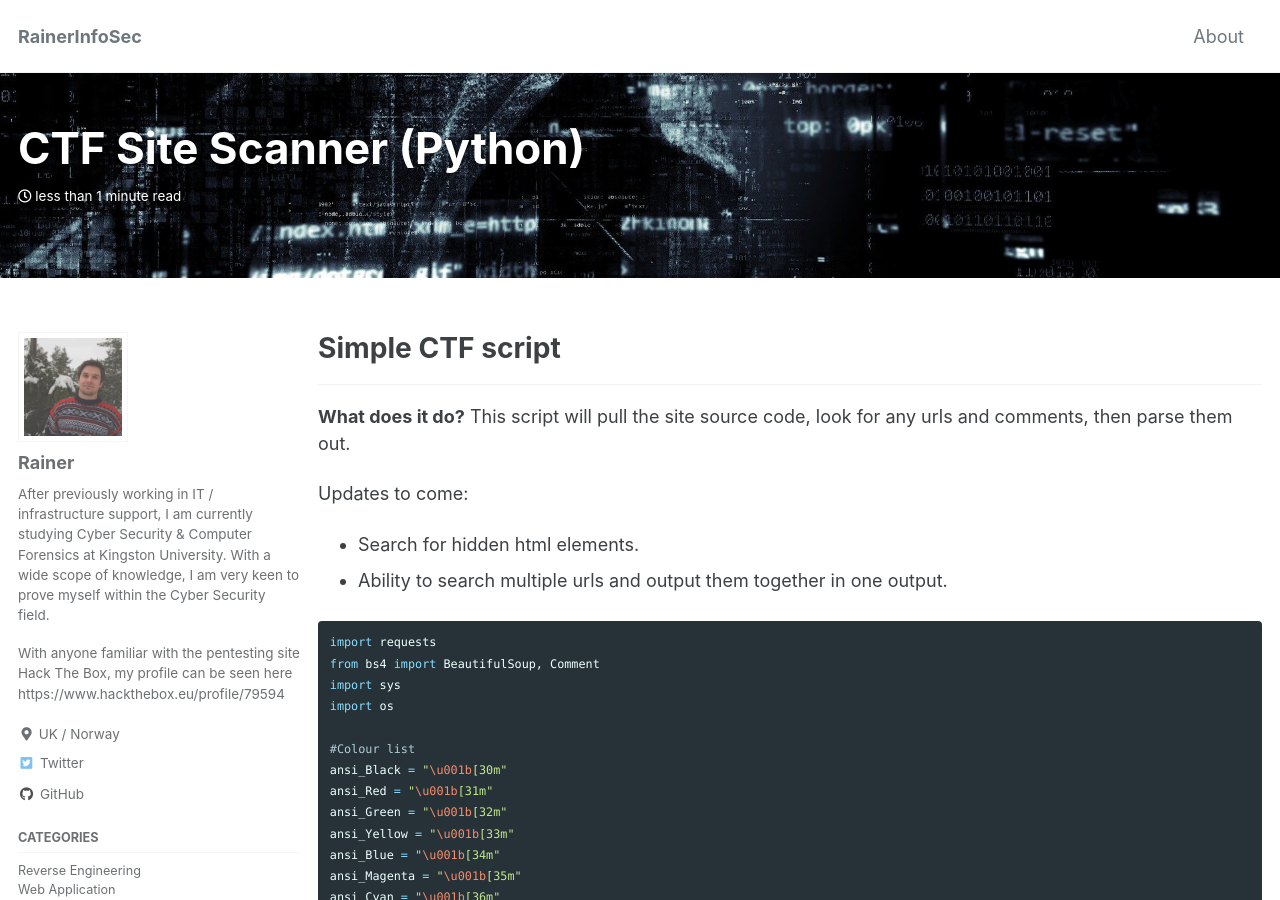
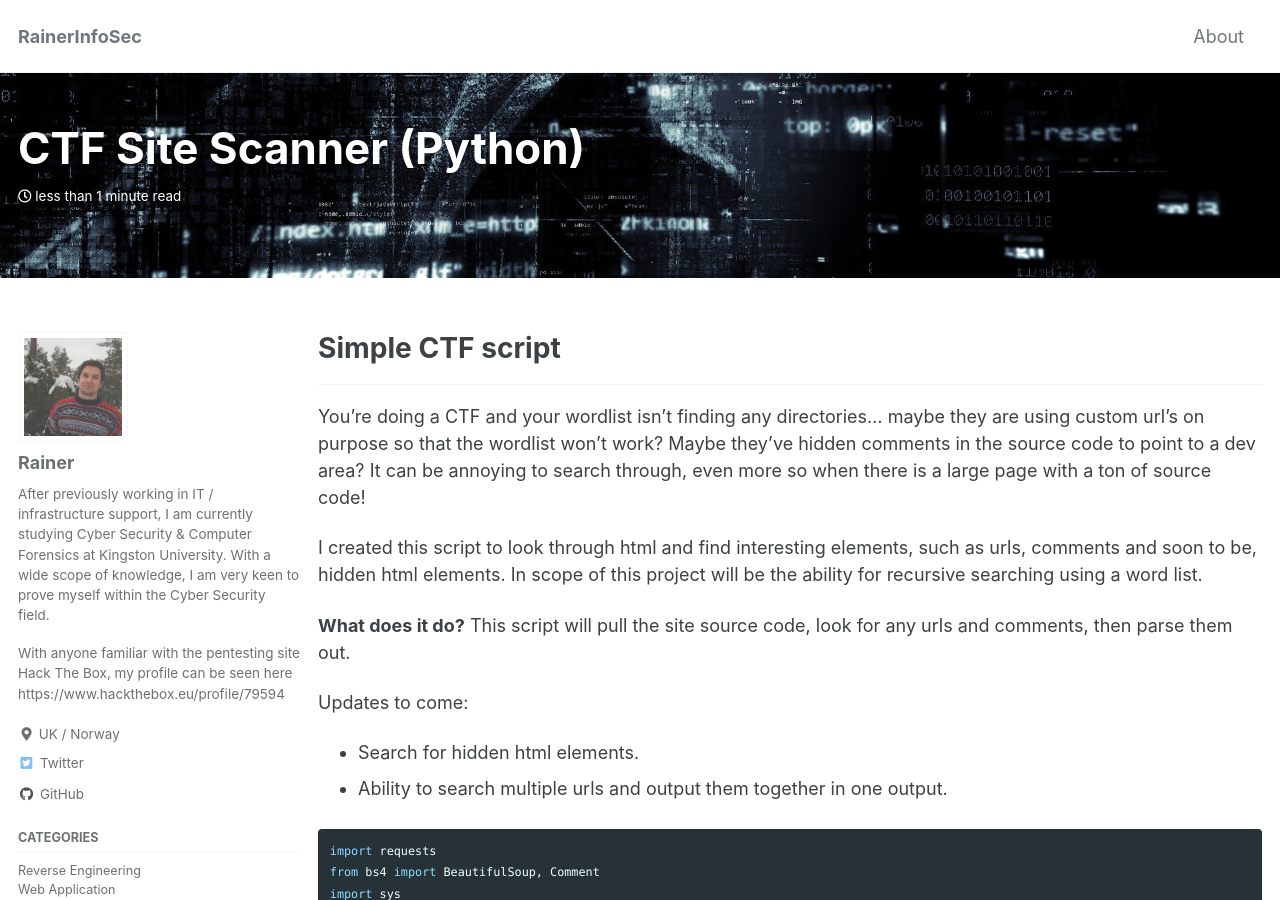
Before and after one commit to Rainor23/rainor23.github.io, a Jekyll site: the page built from _posts/scripting/2021-01-01-CTF-Site-Scanner.md, in a window 1280 px wide and 900 px high. Built offline with Jekyll 4.4.1, drawn with Linux system fonts in a browser that asks for light colours; cached includes are drawn as plain includes.

Commit message:
added intro to ctf simple script

```diff
--- a/_posts/scripting/2021-01-01-CTF-Site-Scanner.md
+++ b/_posts/scripting/2021-01-01-CTF-Site-Scanner.md
@@ -13,6 +13,10 @@ header:
 
 # Simple CTF script
 ___
+
+You're doing a CTF and your wordlist isn't finding any directories... maybe they are using custom url's on purpose so that the wordlist won't work? Maybe they've hidden comments in the source code to point to a dev area? It can be annoying to search through, even more so when there is a large page with a ton of source code!
+
+I created this script to look through html and find interesting elements, such as urls, comments and soon to be, hidden html elements. In scope of this project will be the ability for recursive searching using a word list.
 
 __What does it do?__
 This script will pull the site source code, look for any urls and comments, then parse them out.
```
Also changed, not shown: 3 other files.
